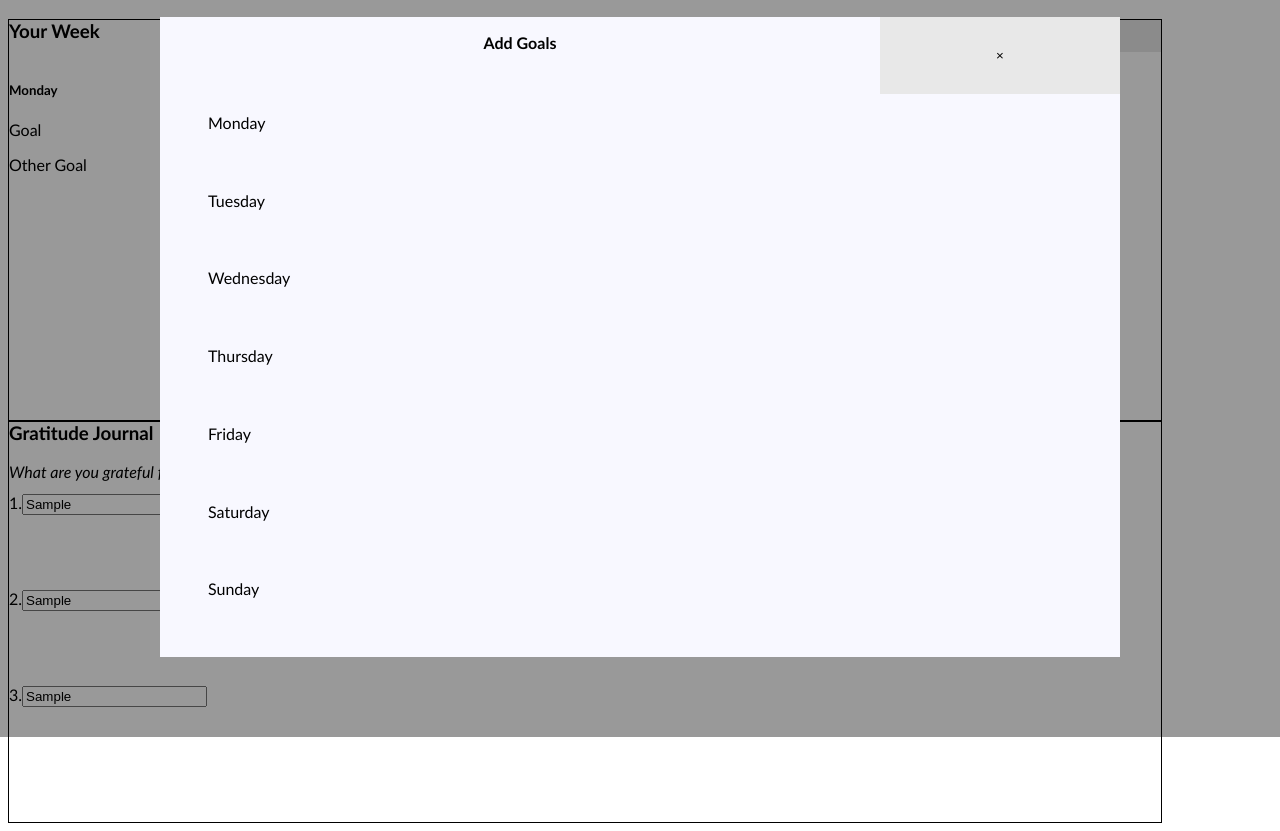
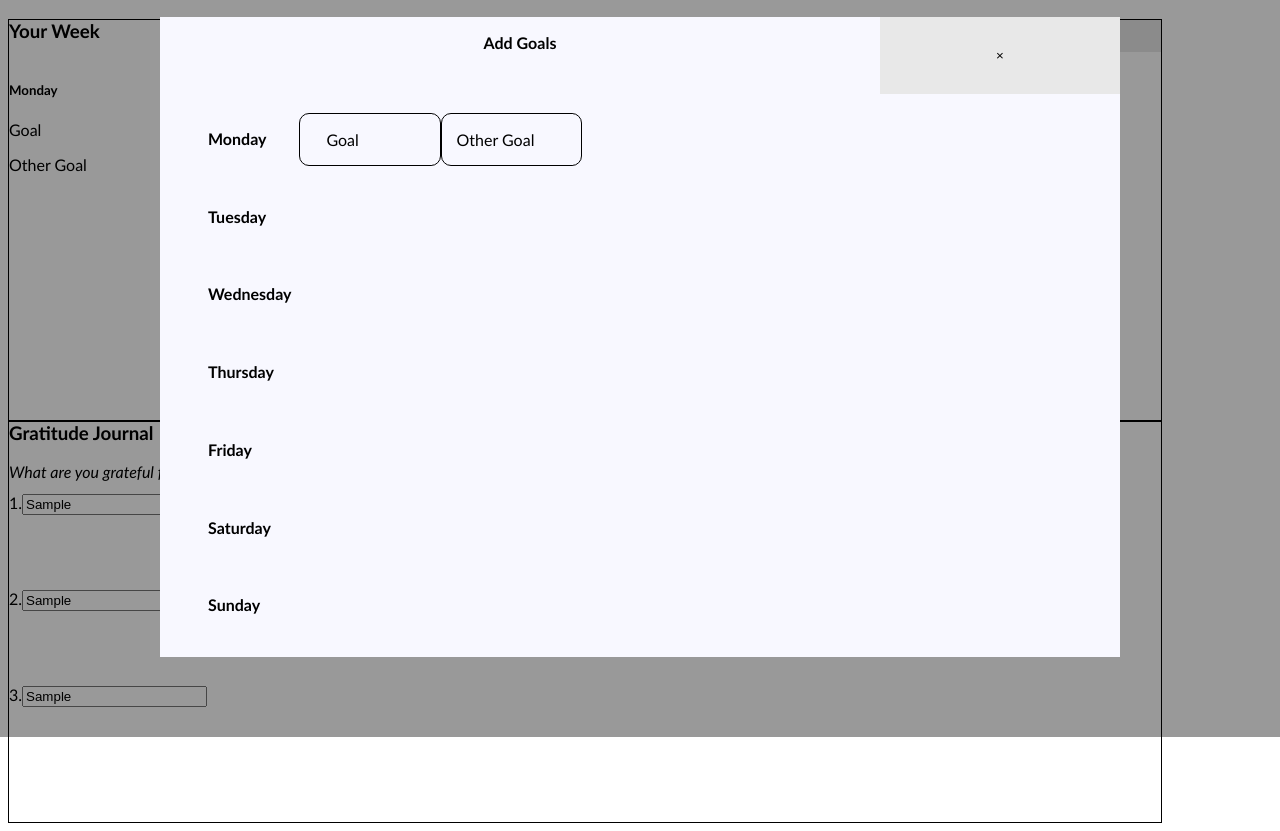
Before and after one commit to imbayard/Stooble, a React app: page / in a window 1280 px wide. Both pictures are taken after typing "Sample", "Sample", "Sample" into the empty fields and a click on the button "Add Goals". Shown: the part 63-894 px from the top of the page. Built offline with nearby package versions, Linux system fonts and the light colour scheme.

Commit message:
added the ability to delete a goal

```diff
--- a/src/core/AddGoalModal.css
+++ b/src/core/AddGoalModal.css
@@ -36,4 +36,43 @@
 
 .agm-day {
     padding-left: 5%;
+    display: grid;
+    grid-template-columns: 10% 90%;
+    height: 100%;
 }
+
+.agm-goals-list {
+    display: block;
+    height: 100%;
+    width: 100%;
+    text-align: center;
+}
+
+.agm-goal-wrapper {
+    float: left;
+    display: grid;
+    grid-template-columns: auto auto;
+    border: 1px solid black;
+    border-radius: 10px;
+    width: 15%;
+    padding-left: 1%;
+    padding-right: 1%;
+}
+
+.agm-goal {
+    height: 50%;
+    width: 100%;
+}
+
+.delete-goal {
+    width: 100%;
+    border: none;
+    height: 100%;
+    background-color: ghostwhite;
+    color: ghostwhite;
+}
+
+.delete-goal:hover {
+    color: red;
+    cursor: pointer;
+}
--- a/src/core/AddGoalModal.js
+++ b/src/core/AddGoalModal.js
@@ -8,21 +8,57 @@ import Days from '../data/days.json';
 
 export default function AddGoalsModal({
     isModalOpen,
-    toggleModalOpen
+    toggleModalOpen,
+    goals,
+    setGoals
 }) {
+    const deleteGoal = (weekIndex, goalIndex) => {
+        const newGoals = []
+        for (let i = 0; i < goals.length; i++) {
+            const dayGoals = goals[i]
+            if (i != weekIndex) {
+                newGoals.push(dayGoals)
+            } else {
+                const newDayGoals = []
+                for (let j = 0; j < dayGoals.length; j++) {
+                    const goal = dayGoals[j]
+                    if (j != goalIndex) {
+                        newDayGoals.push(goal)
+                    }
+                }
+                newGoals.push(newDayGoals)
+            }
+        }
+        setGoals(newGoals)
+    }
     return (
         isModalOpen ? (
             <div className='add-goal-modal'>
                 <div className='add-goal-modal-content'>
                     <div className='agm-header'>
                         <p>Add Goals</p>
-                        <button onClick={toggleModalOpen}>&times;</button>
+                        <button className='add-goals-button' onClick={toggleModalOpen}>&times;</button>
                     </div>
                     <div className='agm-body'>
-                        {Days.map(day => {
+                        {Days.map((day, i) => {
                             return (
                                 <div className='agm-day' key={day}>
-                                    {day}
+                                    <p style={{fontWeight: 'bold'}}>{day}</p>
+                                    <div className='agm-goals-list'>
+                                        {goals[i].map((goal, j) => {
+                                            return (
+                                                goal != '' ?
+                                                <div key={goal} className='agm-goal-wrapper'>
+                                                    <p className='agm-goal'>
+                                                        {goal}
+                                                    </p>
+                                                    <button className='delete-goal' onClick={(e) => deleteGoal(i,j)}>x</button>
+                                                </div>
+                                                    :
+                                                <div key={goal}></div>
+                                            )
+                                        })}
+                                    </div>
                                 </div>
                             )
                         })}
--- a/src/core/WeekOutline.css
+++ b/src/core/WeekOutline.css
@@ -16,19 +16,19 @@
     margin: 0;
 }
 
-.week-outline-header button {
+.add-goals-button {
     border: 0px;
     width: 100%;
     height: 80%;
     background-color: #e8e8e8;
 }
 
-.week-outline-header button:hover {
+.add-goals-button:hover {
     cursor: pointer;
     background-color: #d8d8d8;
 }
 
-    .week-day-wrapper {
-        display: grid;
-        grid-template-columns: 16.6% 16.6% 16.6% 16.6% 16.6% 8.3% 8.3%;
-    }
+.week-day-wrapper {
+    display: grid;
+    grid-template-columns: 16.6% 16.6% 16.6% 16.6% 16.6% 8.3% 8.3%;
+}
--- a/src/core/WeekOutline.js
+++ b/src/core/WeekOutline.js
@@ -20,10 +20,12 @@ export default function WeekOutline() {
 		<div className='week-outline'>
 			<span className='week-outline-header'>
 				<h3>Your Week</h3>
-				<button onClick={handleOpenAddGoals}>Add Goals</button>
+				<button className='add-goals-button' onClick={handleOpenAddGoals}>Add Goals</button>
 				<AddGoalModal
 					isModalOpen={isAddGoalsOpen}
 					toggleModalOpen={handleOpenAddGoals}
+					goals={goalsForDays}
+					setGoals={setGoalsForDays}
 				/>
 			</span>
 			<span className='week-day-wrapper'>
```
